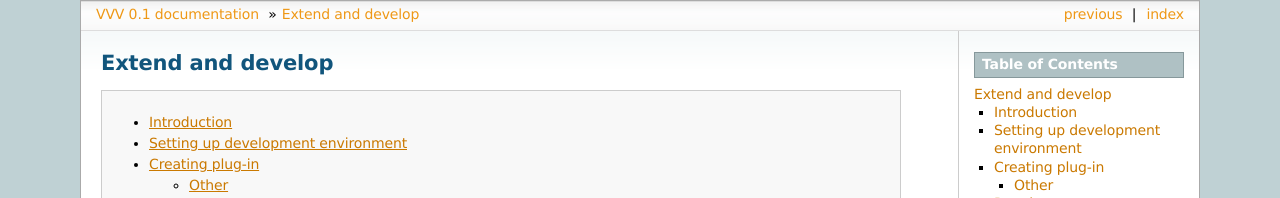
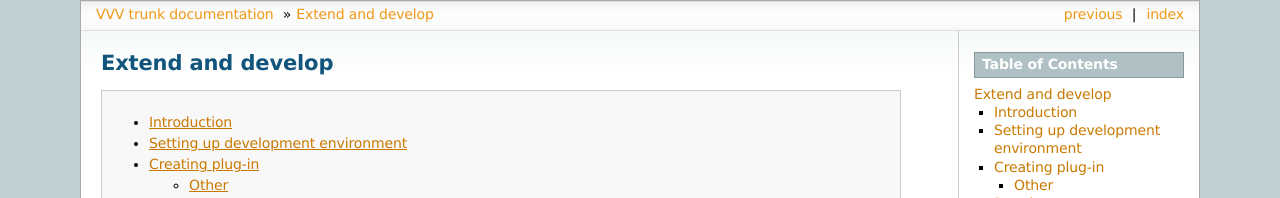
Before and after one commit to miohtama/vvv, a Sphinx documentation site: the page built from docs/source/develop.rst, in a window 1280 px wide and 900 px high. Shown: the top 198 px of the window. Built offline with Sphinx 7.4.7, drawn with Linux system fonts in a browser that asks for light colours; some of the changed text lies outside the part shown.

Commit message:
Don't stamp version to published docs as it's always trunk

```diff
--- a/docs/source/conf.py
+++ b/docs/source/conf.py
@@ -49,9 +49,9 @@ copyright = '2012, Mikko Ohtamaa'
 # built documents.
 #
 # The short X.Y version.
-version = '0.1'
+version = 'trunk'
 # The full version, including alpha/beta/rc tags.
-release = '0.1'
+release = 'trunk'
 
 # The language for content autogenerated by Sphinx. Refer to documentation
 # for a list of supported languages.
--- a/docs/source/develop.rst
+++ b/docs/source/develop.rst
@@ -131,6 +131,7 @@ Then for each release::
     source venv-py2/bin/activate
     python setup.py develop
     fullrelease
+    sh scripts/publish-docs.sh
 
 
 Publishing docs
```
Also changed, not shown: 1 other file.
